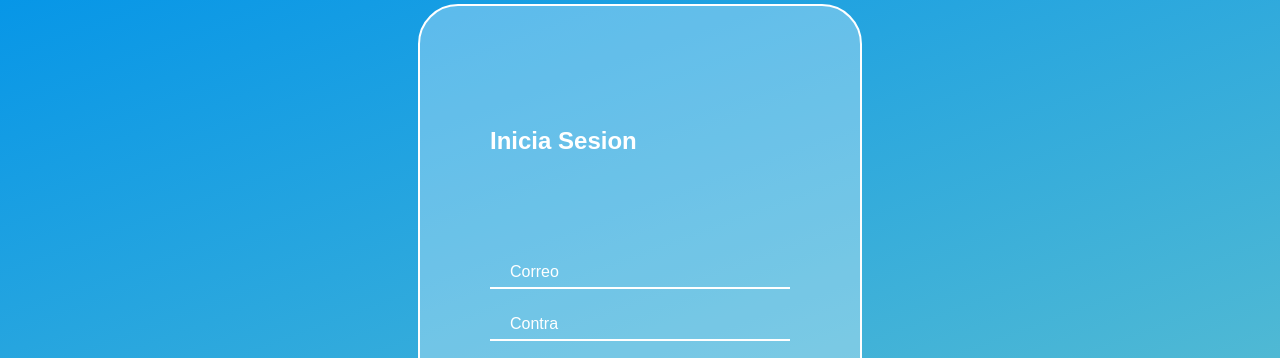
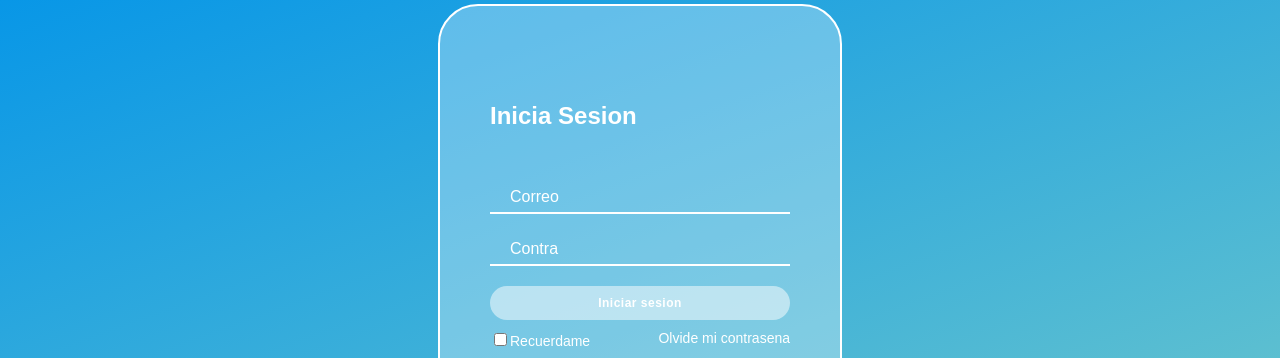
Before and after one commit to kevinmora47/Frontend_Developer_Course, a plain HTML site: page login.html in a window 1280 px wide. Shown: the part 76-434 px from the top of the page. Drawn offline with Linux system fonts and the light colour scheme.

Commit message:
Cambio padding

```diff
--- a/styles.css/login.css
+++ b/styles.css/login.css
@@ -70,8 +70,8 @@ background-image: linear-gradient(160deg, #0093E9 0%, #80D0C7 100%);
     border: 2px solid white;
     border-radius: 40px;
     color: white;
-    padding: 60px 70px 40px;
-    min-height: 700px;
+    padding: 60px 50px 40px;
+    min-height: 500px;
     width: 300px;
     display: flex;
     flex-direction: column;
```
